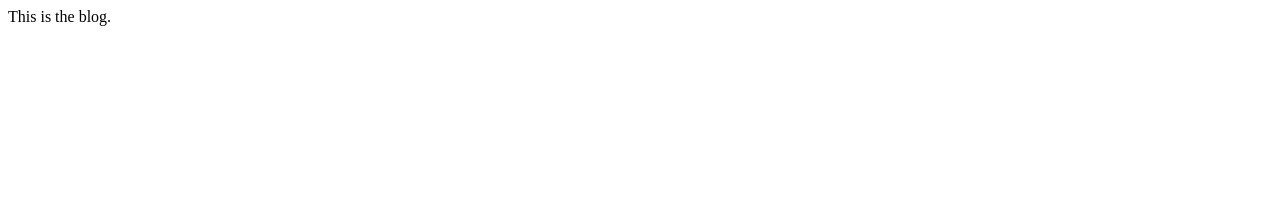
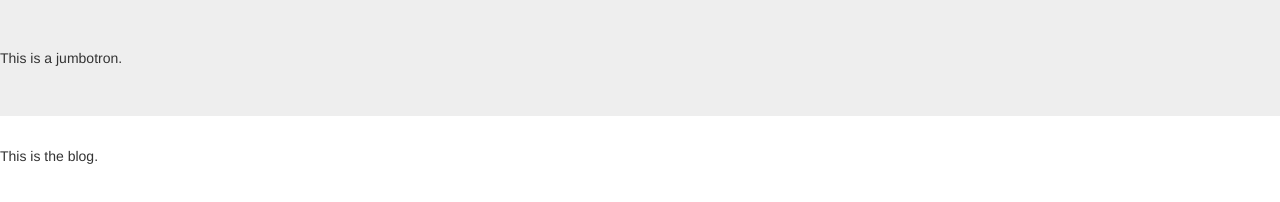
Before and after one commit to pr0h4x0r2016/pr0h4x0r2016.github.io, a plain HTML site: page blog/index.html in a window 1280 px wide. Drawn offline with nearby package versions, Linux system fonts and the light colour scheme.

Commit message:
Made a jumbotron

```diff
--- a/blog/index.html
+++ b/blog/index.html
@@ -1,9 +1,17 @@
 <!DOCTYPE html>
 <html>
 <head>
+  <link rel="stylesheet" href="https://maxcdn.bootstrapcdn.com/bootstrap/3.3.6/css/bootstrap.min.css" integrity="sha384-1q8mTJOASx8j1Au+a5WDVnPi2lkFfwwEAa8hDDdjZlpLegxhjVME1fgjWPGmkzs7" crossorigin="anonymous">
   <title>Chris's Super Awesome Amazing Blog Thing</title>
 </head>
 <body>
+  <div class="jumbotron">
+    This is a jumbotron.
+  </div>
   This is the blog.
+
+  <!-- End of content -->
+  <script src="https://ajax.googleapis.com/ajax/libs/jquery/2.1.3/jquery.min.js"></script>
+  <script src="https://maxcdn.bootstrapcdn.com/bootstrap/3.3.5/js/bootstrap.min.js"></script>
 </body>
 </html>
```
Also changed, not shown: index.html (+1 -0 lines).
